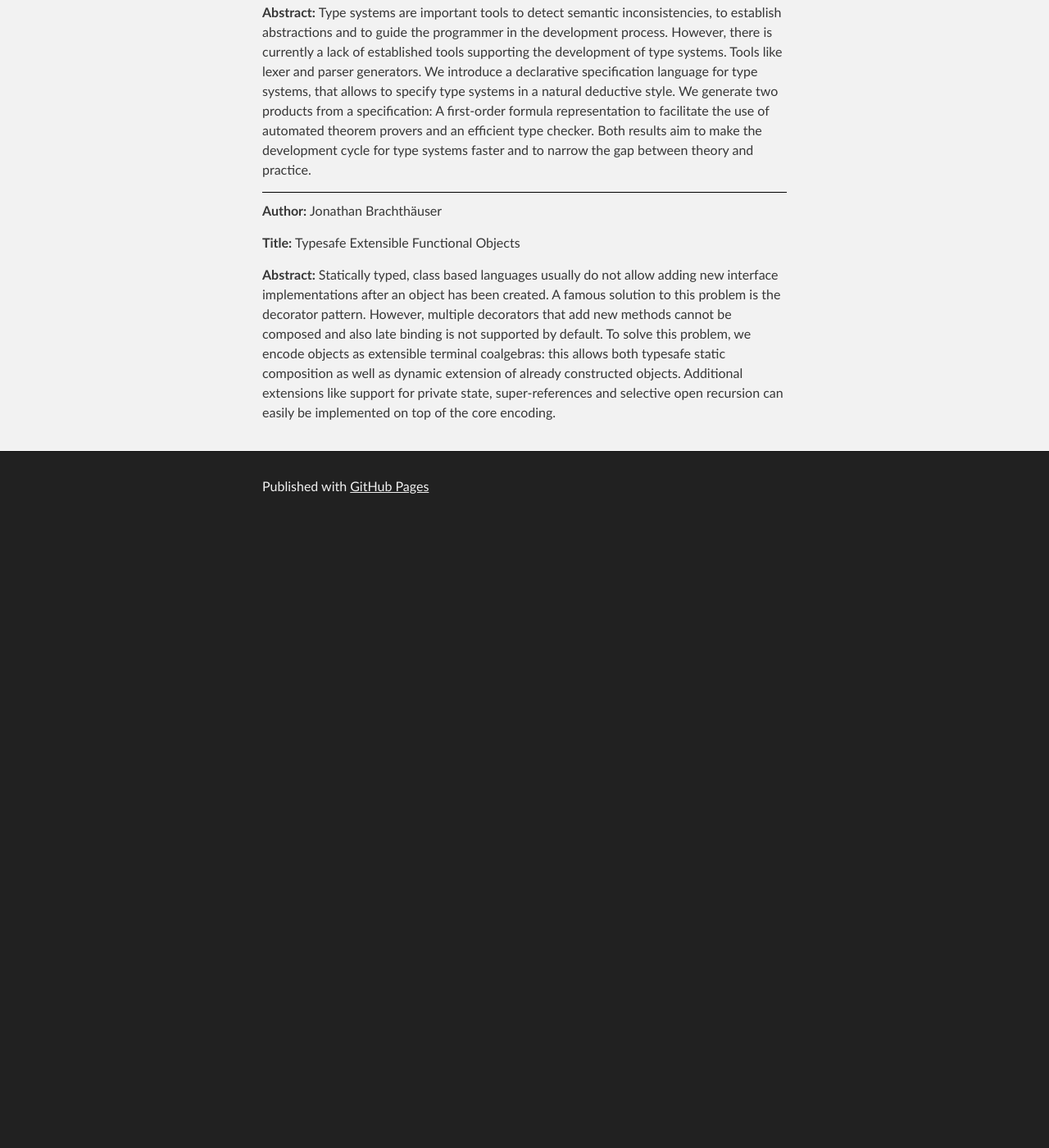
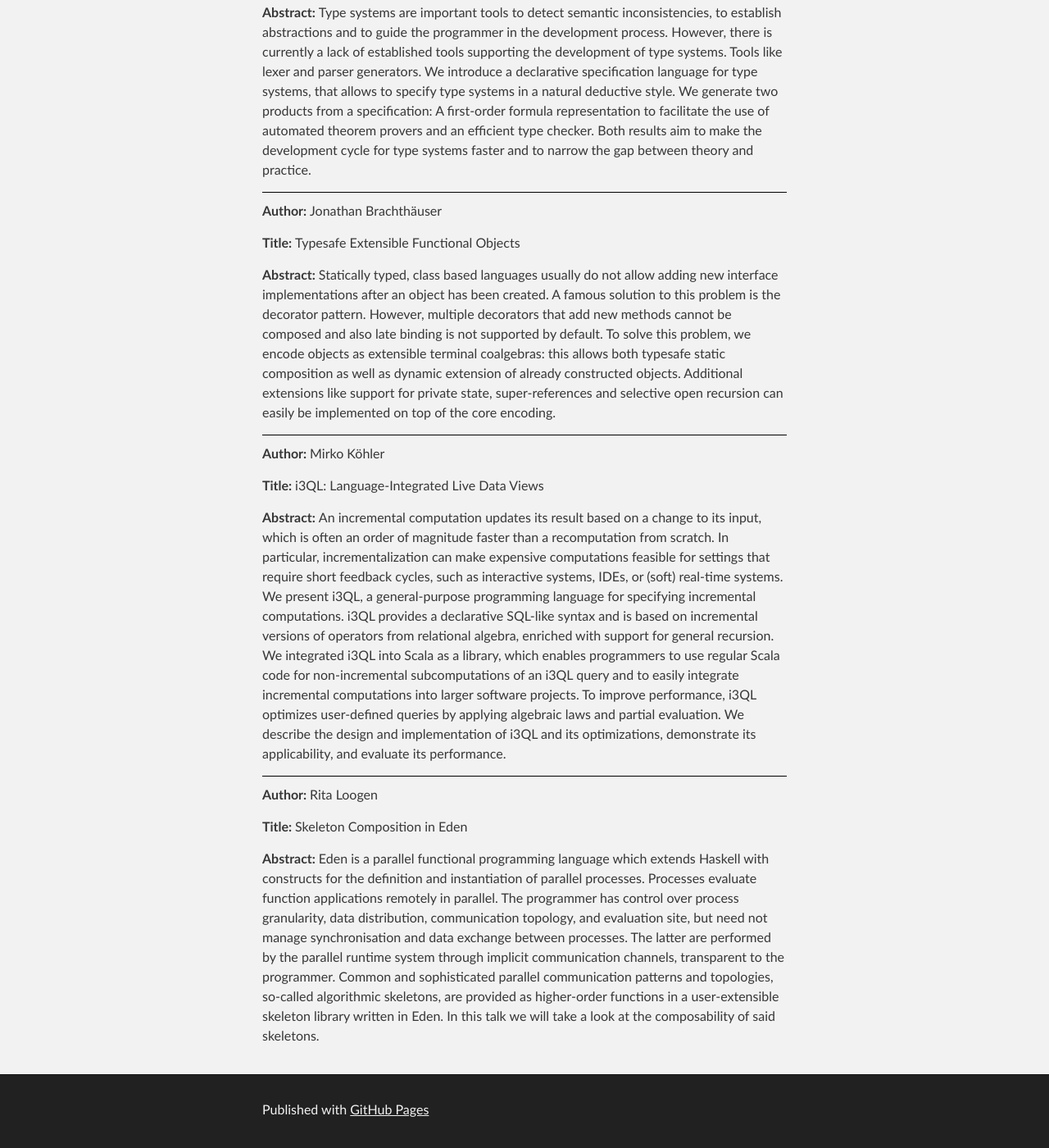
Before and after one commit to ps-mr/hesspl-2014, a Jekyll site: the page built from abstracts.md, in a window 1280 px wide and 1400 px high, scrolled down 2175 px. Shown: the whole window at 82% size. Built offline with Jekyll 4.4.1, drawn with Linux system fonts in a browser that asks for light colours; before the commit the page ends 2815 px from its top, so only the background shows below that.

Commit message:
New talks

```diff
--- a/abstracts.md
+++ b/abstracts.md
@@ -127,6 +127,34 @@ dynamic extension of already constructed objects. Additional extensions like
 support for private state, super-references and selective open recursion
 can easily be implemented on top of the core encoding.
 
+--------
+
+{: .author}
+Mirko Köhler
+
+{: .title}
+i3QL: Language-Integrated Live Data Views
+
+{: .abstract}
+An incremental computation updates its result based on a change to its input, which is often an order of magnitude faster than a recomputation from scratch. In particular, incrementalization can make expensive computations feasible for settings that require short feedback cycles, such as interactive systems, IDEs, or (soft) real-time systems.
+We present i3QL, a general-purpose programming language for specifying incremental computations. i3QL provides a declarative SQL-like syntax and is based on incremental versions of operators from relational algebra, enriched with support for general recursion. We integrated i3QL into Scala as a library, which enables programmers to use regular Scala code for non-incremental subcomputations of an i3QL query and to easily integrate incremental computations into larger software projects. To improve performance, i3QL optimizes user-defined queries by applying algebraic laws and partial evaluation. We describe the design and implementation of i3QL and its optimizations, demonstrate its applicability, and evaluate its performance.
+
+--------
+
+{: .author}
+Rita Loogen
+
+{: .title}
+Skeleton Composition in Eden
+
+{: .abstract}
+Eden is a parallel functional programming language which
+extends Haskell with constructs for the definition and instantiation of
+parallel processes. Processes evaluate function applications remotely in
+parallel. The programmer has control over process granularity, data distribution, communication topology, and evaluation site, but need not
+manage synchronisation and data exchange between processes. The latter
+are performed by the parallel runtime system through implicit communication channels, transparent to the programmer. Common and sophisticated parallel communication patterns and topologies, so-called algorithmic skeletons, are provided as higher-order functions in a user-extensible skeleton library written in Eden. In this talk we will take a look at the composability of said skeletons.
+
 <!--
 --------
 
```
